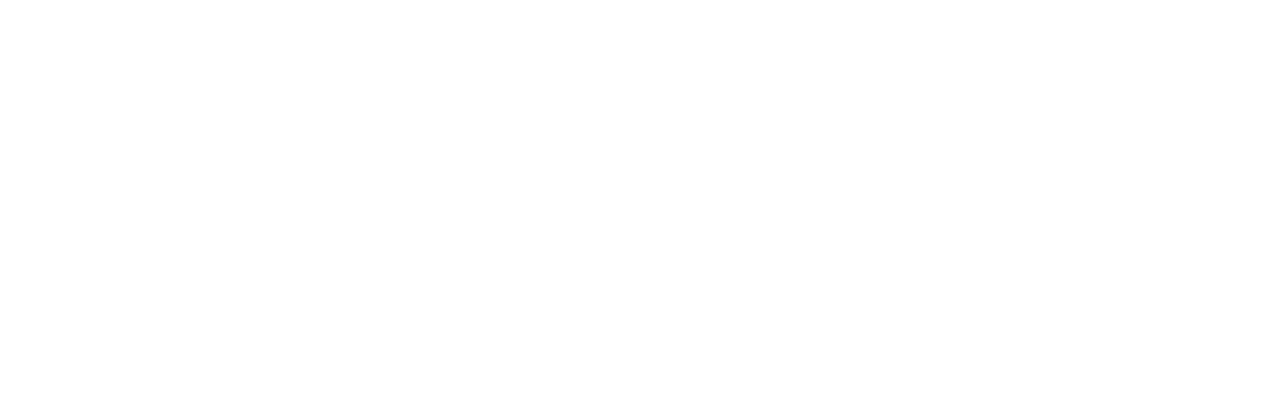
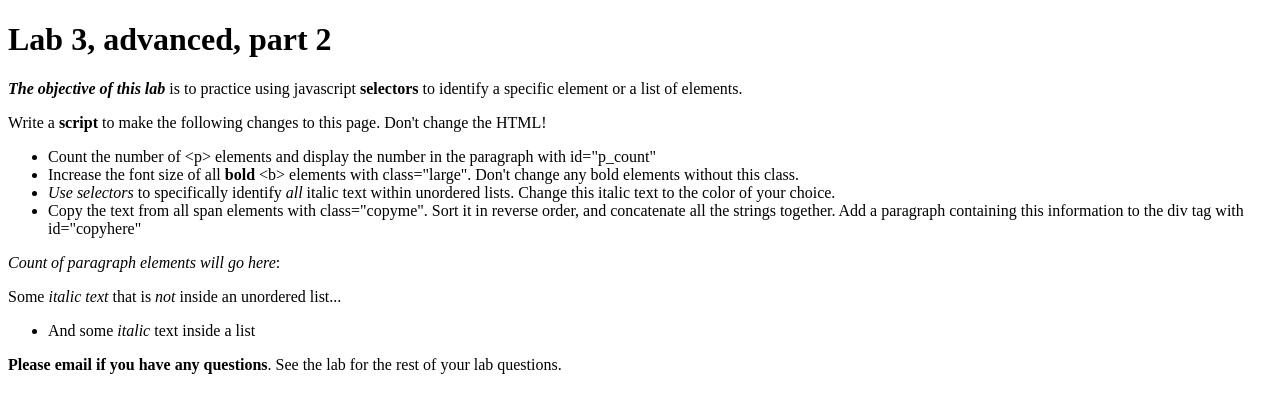
Before and after one commit to nicsins/week3-examples, a plain HTML site: page lab3-part1.html in a window 1280 px wide. Drawn offline with Linux system fonts and the light colour scheme.

Commit message:
Week 3 examples - introduction to JavaScript in HTML

```diff
--- a/lab3-part1.html
+++ b/lab3-part1.html
@@ -2,9 +2,45 @@
 <html lang="en">
 <head>
   <meta charset="UTF-8">
-  <title>Lab 3 - Advanced - Part 1 </title>
+  <title>Lab 3 - Advanced - Part 2 </title>
 </head>
 <body>
 
+<H1>Lab 3, <span class="copyme">advanced</span>, part 2</H1>
+
+<div>
+  <b><i>The objective of this lab</i></b> <span class="copyme">is</span> to practice using <span class="copyme">javascript</span> <b class="large">selectors</b> to identify a specific element or a list of elements.</p>
+
+  <p>Write a <b class="large">script</b> to make the following changes to this page. Don't change the HTML!</p>
+
+  <ul>
+    <li>Count the number of &ltp&gt elements and display the number in the paragraph with id="p_count"</li>
+    <li>Increase the font size of all <b>bold</b> &ltb&gt elements with class="large". Don't change any bold elements without this class.</li>
+    <li><i>Use selectors</i> to specifically identify <i>all</i> italic text within unordered lists. Change this italic text to the color of your choice.</li>
+    <li>Copy the text from all span elements with class="copyme". Sort it in reverse order, and concatenate all the strings together.
+      Add a paragraph containing this information to the div tag with id="copyhere" </li>
+
+  </ul>
+
+
+</div>
+
+<div>
+  <p><i>Count of paragraph elements will go here</i>:</p>
+  <p id="p_count"></p>
+</div>
+
+<div id="copyhere">
+
+</div>
+
+<p>Some <i>italic text</i> that is <i>not</i> inside an unordered list...</p>
+<ul>
+  <li>And some <i>italic</i> text inside a list</li>
+</ul>
+
+
+<p><b>Please email if you have any questions</b>. See the lab for the rest of <span class="copyme">your</span> lab questions.</p>
+
 </body>
 </html>
```
